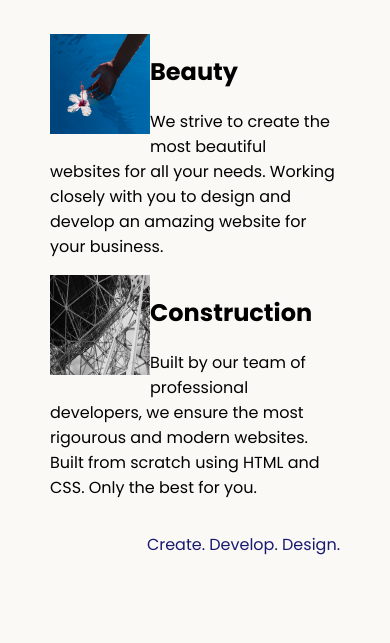
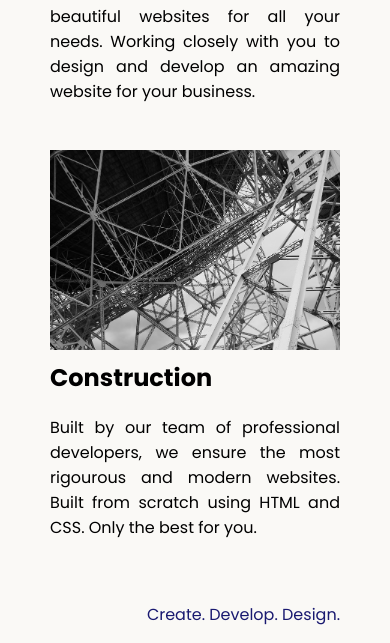
Before and after one commit to Deepika-Chandrasekar/website, a plain HTML site: page 8.4 Web Design Agency Project/index.html in a window 390 px wide. Shown: the part 776-1419 px from the top of the page. Before the commit the page ends 1349 px from the top, so only its background shows below. Drawn offline with Linux system fonts and the light colour scheme.

Commit message:
web design agency

```diff
--- a/8.4 Web Design Agency Project/style.css
+++ b/8.4 Web Design Agency Project/style.css
@@ -7,22 +7,23 @@ body {
   min-height: 95vh;
 }
 .main {
-  /*display: inline-block;*/
+  /*display:   inline-block;*/
   flex: 2;
 }
+.tile-image {
+  height: 200px;
+  float: left;
+  margin-right: 50px;
+}
 .card{
-  display: inline-block;
+  width: 45%;
 }
-.left img {
+.left {
   float: left;
-  width: 100px;
-  height: 100px;
 }
-.right img{
-  float: left;
-  width: 100px;
-  height: 100px;
-}
+.right {
+  float: right;
+  }
 
 h1 {
   font-size: 5rem;
@@ -32,3 +33,27 @@ footer {
   text-align: right;
   color: midnightblue;
 }
+@media (max-width: 680px) {
+  .logo {
+    width: 100px;
+  }
+
+  h1 {
+    font-size: 3.5rem;
+    text-align: center;
+  }
+
+  .card {
+    width: 100%;
+    display: block;
+    margin-bottom: 30px;
+    text-align: justify;
+  }
+
+  .card img {
+    margin-bottom: 10px;
+    width: 100%;
+    display: inline;
+    object-fit: cover;
+  }
+}
```
